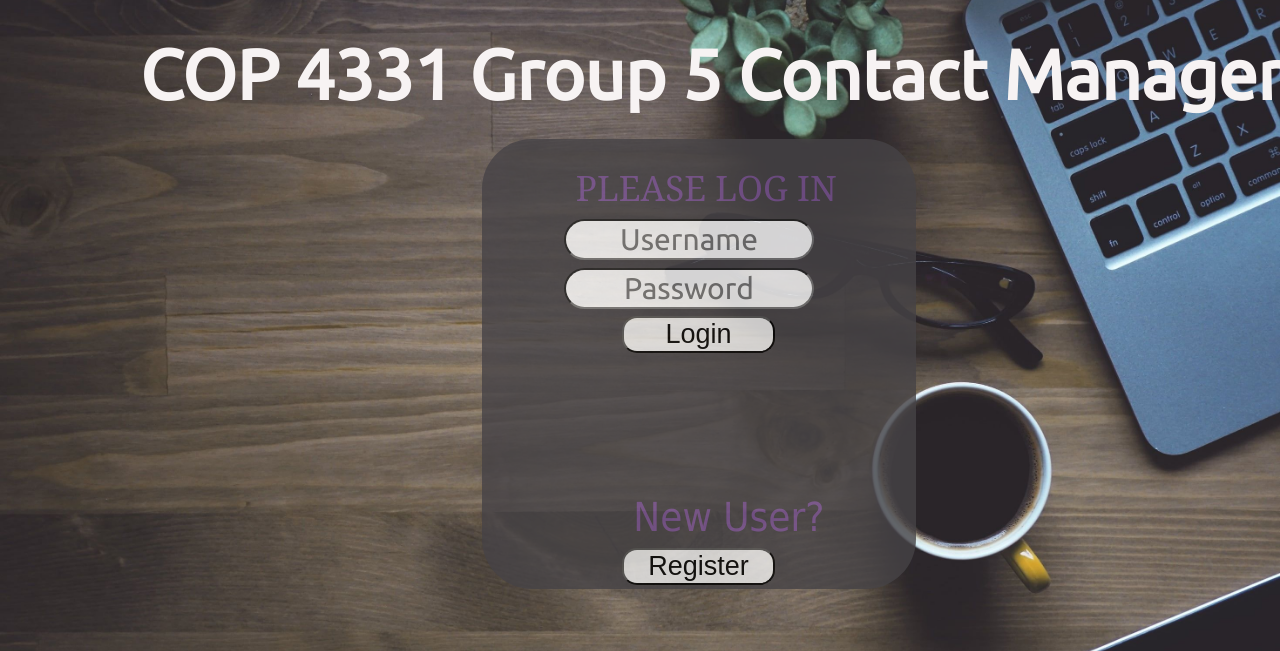
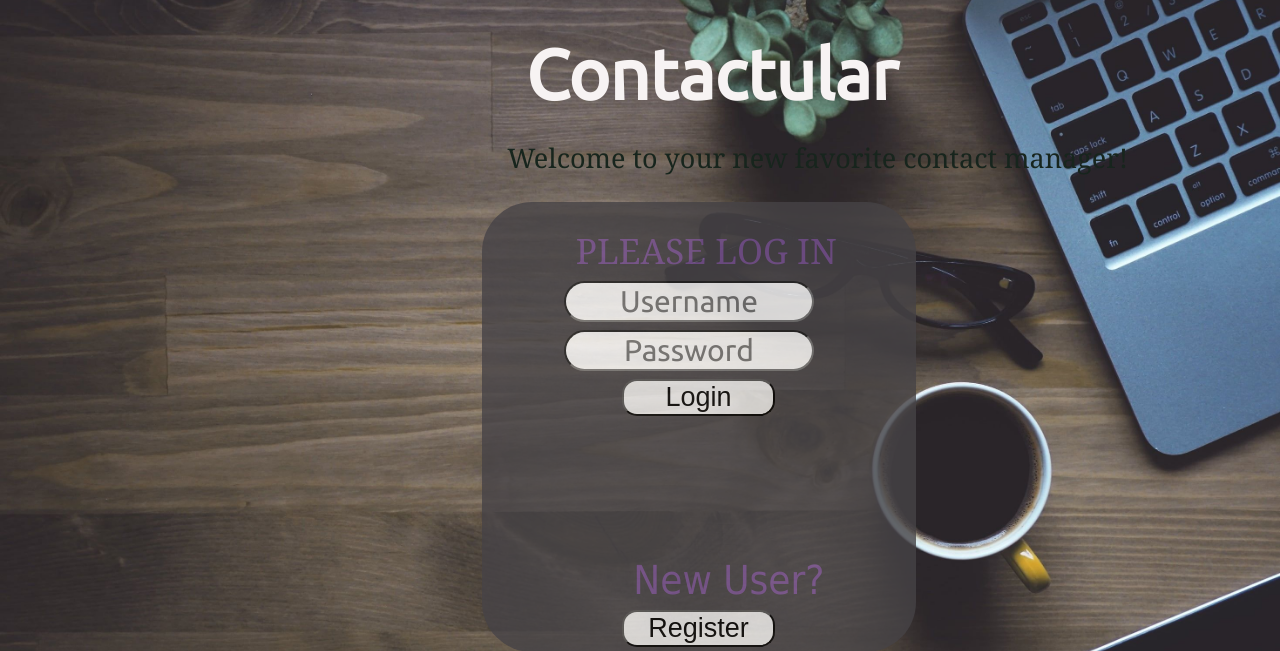
Before and after one commit to AryanJha524/contactmanager, a PHP site: page / in a window 1280 px wide. Shown: the top 651 px of the page. Run offline with PHP 8.4, Linux system fonts and the light colour scheme.

Commit message:
Cosmetic changes

```diff
--- a/Front End/css/styleIndex.css
+++ b/Front End/css/styleIndex.css
@@ -47,6 +47,18 @@ body
     padding: 25px;
     background-color: #e6e3e3c4;
 }
+
+#inner
+{
+    display: inline-block;
+    font-size: 27px;
+    text-align: center;
+    margin-left: 39%;
+    margin-bottom: 2%;
+    font-family: 'Corben', Georgia, 'Times New Roman', Times, serif;
+    color: #17251d;
+}
+
 
 #accessUIDiv
 {
--- a/Front End/index.html
+++ b/Front End/index.html
@@ -1,6 +1,6 @@
 <html>
 <head>
-	<title>COP 4331 Group 5 Contact Manager</title>
+	<title>Contactular</title>
 	<script type="text/javascript" src="js/md5.js"></script>
 	<script type="text/javascript" src="js/code.js"></script>
     <link href="css/styleIndex.css" rel="stylesheet">
@@ -8,8 +8,9 @@
 </head>
 <body>
 
-<h1 id="title">COP 4331 Group 5 Contact Manager</h1>
+<h1 id="title">Contactular</h1>
 
+<span id="inner">Welcome to your new favorite contact manager!</span>
 <div id="indexDiv">
 	<span id="inner-title">PLEASE LOG IN</span>
 	<input type="text" id="loginName" placeholder="Username" /><br />
```
Also changed, not shown: Front End/css/styleregister.css (+4 -4 lines), Front End/css/styles.css (+27 -2 lines).
